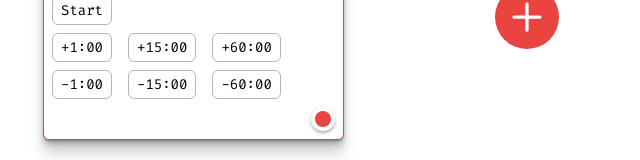
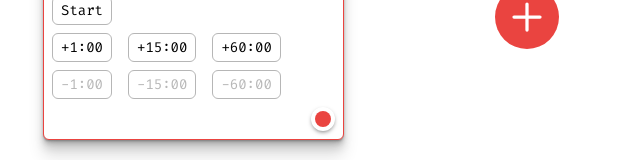
Before and after one commit to nspenner/werkweek, a React (Create React App) app: page / in a window 1280 px wide. Shown: the part 202-362 px from the top of the page, without its empty margins (113-753 px from the left). Built offline with nearby package versions, Linux system fonts and the light colour scheme.

Commit message:
add conditions

```diff
--- a/src/components/Stopwatch.jsx
+++ b/src/components/Stopwatch.jsx
@@ -166,9 +166,9 @@ class Stopwatch extends Component {
             <button onClick={() => this.addTime(60000 * 60)}>+60:00</button>
           </div>
           <div className="row button-list">
-            <button onClick={() => this.addTime(-60000)}>-1:00</button>
-            <button onClick={() => this.addTime(-60000 * 15)}>-15:00</button>
-            <button onClick={() => this.addTime(-60000 * 60)}>-60:00</button>
+            <button disabled={this.state.timerTime < 60000} onClick={() => this.addTime(-60000)}>-1:00</button>
+            <button disabled={this.state.timerTime < 60000 * 15} onClick={() => this.addTime(-60000 * 15)}>-15:00</button>
+            <button disabled={this.state.timerTime < 60000 * 60} onClick={() => this.addTime(-60000 * 60)}>-60:00</button>
           </div>
 
           <div className="button-list"></div>
```
